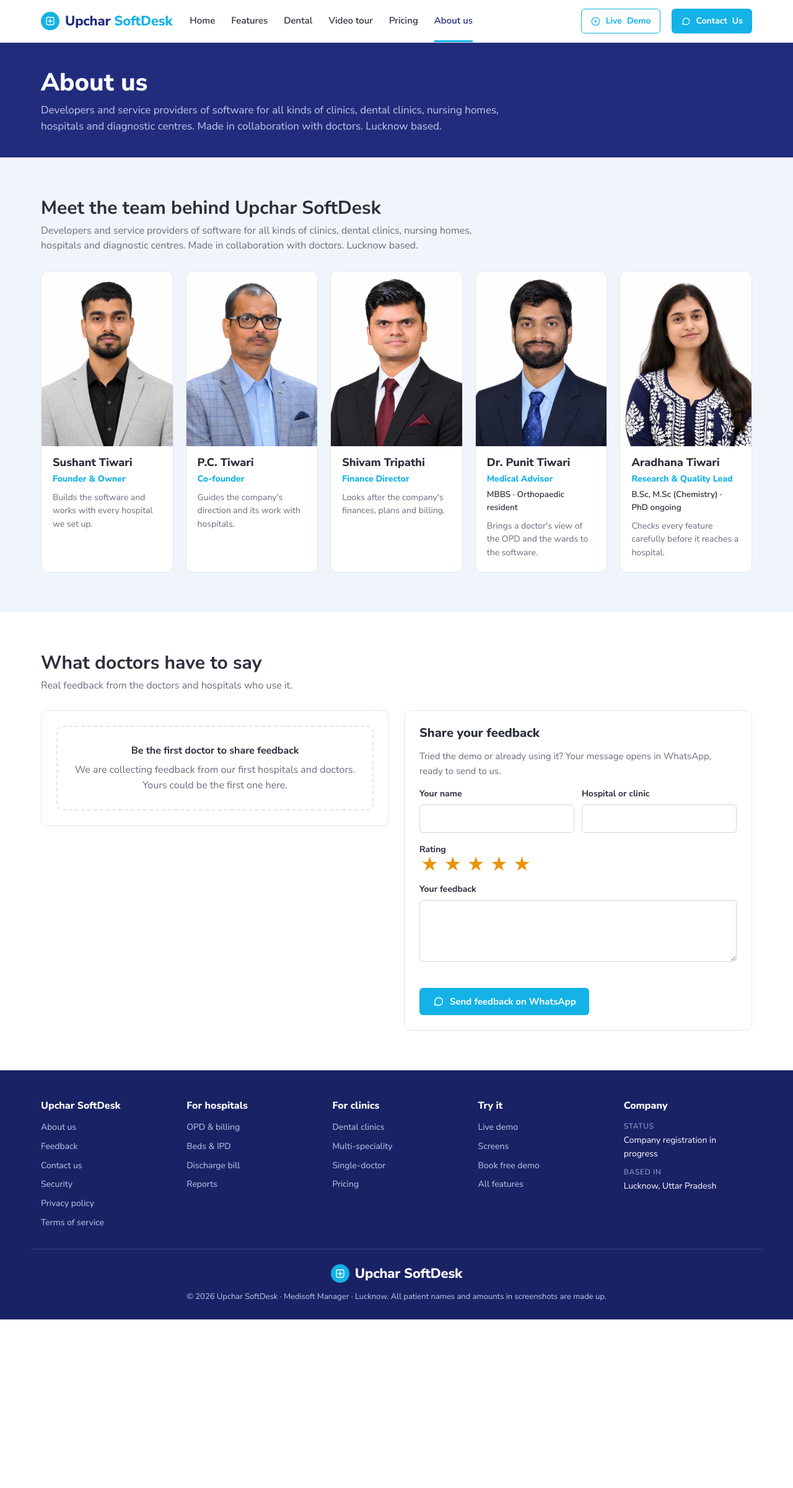
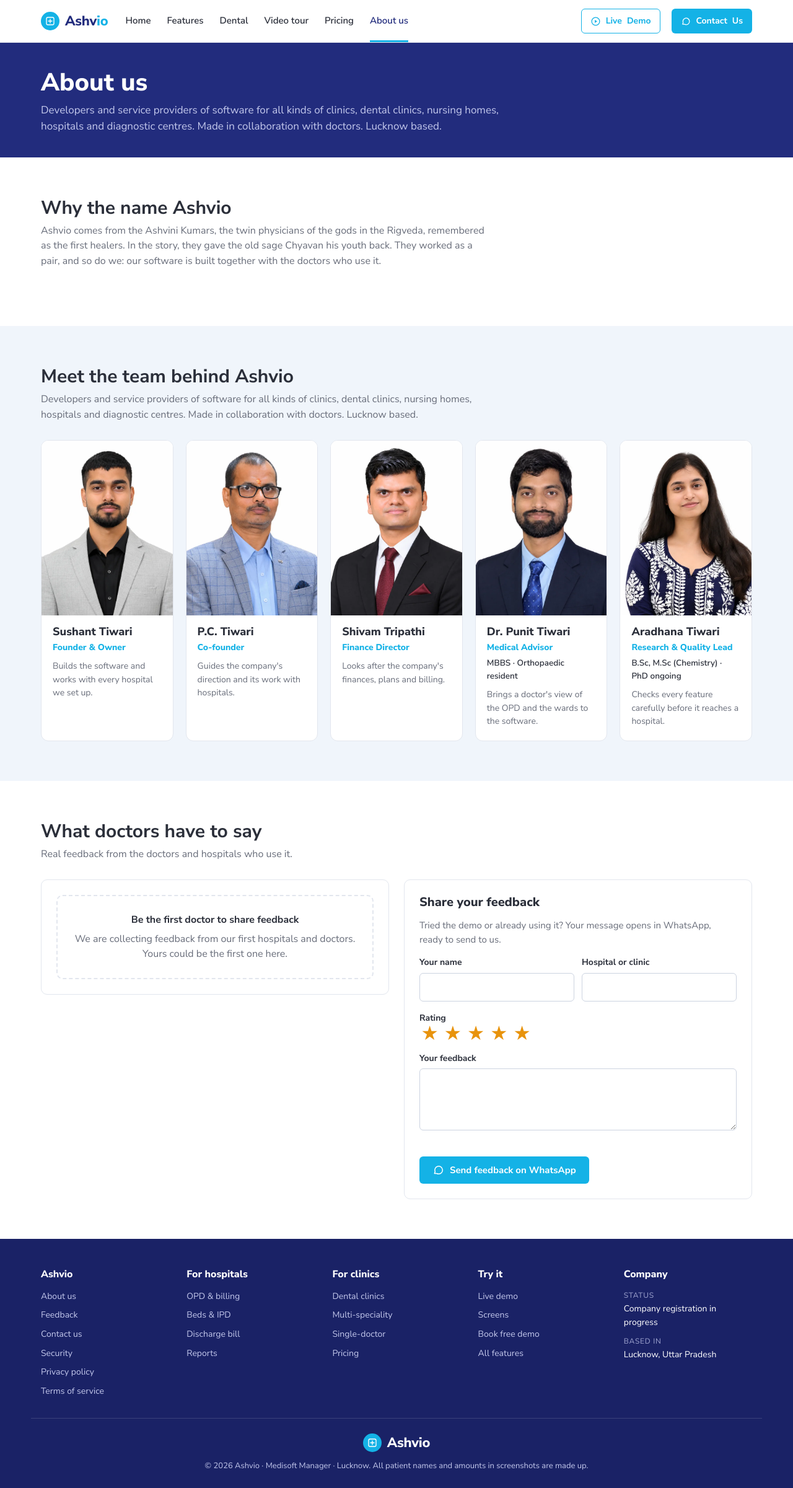
Before and after one commit to sushant8ds/upchardesk-website, a plain HTML site: page about/index.html in a window 1280 px wide. Shown: the whole page at 62% size. Before the commit the page ends 2129 px from the top, so only its background shows below. Drawn offline with Linux system fonts and the light colour scheme.

Commit message:
Rebrand to Ashvio (on hold: name found in use; not published)

```diff
--- a/about/index.html
+++ b/about/index.html
@@ -3,13 +3,13 @@
 <head>
 <meta charset="utf-8">
 <meta name="viewport" content="width=device-width,initial-scale=1,viewport-fit=cover">
-<title>About us · Upchar SoftDesk</title>
-<meta name="description" content="Upchar SoftDesk Medisoft Manager: software for clinics, dental clinics, nursing homes, hospitals and diagnostic centres. Made in collaboration with doctors. Lucknow based.">
+<title>About us · Ashvio</title>
+<meta name="description" content="Ashvio Medisoft Manager: software for clinics, dental clinics, nursing homes, hospitals and diagnostic centres. Made in collaboration with doctors. Lucknow based.">
 <link rel="preconnect" href="https://fonts.googleapis.com">
 <link rel="preconnect" href="https://fonts.gstatic.com" crossorigin>
 <link rel="stylesheet" href="https://fonts.googleapis.com/css2?family=Nunito+Sans:opsz,wght@6..12,400;6..12,600;6..12,700;6..12,800&display=swap">
-<meta property="og:title" content="About us · Upchar SoftDesk">
-<meta property="og:description" content="Upchar SoftDesk Medisoft Manager: software for clinics, dental clinics, nursing homes, hospitals and diagnostic centres. Made in collaboration with doctors. Lucknow based.">
+<meta property="og:title" content="About us · Ashvio">
+<meta property="og:description" content="Ashvio Medisoft Manager: software for clinics, dental clinics, nursing homes, hospitals and diagnostic centres. Made in collaboration with doctors. Lucknow based.">
 <meta property="og:type" content="website">
 <meta name="theme-color" content="#222c7d">
 <meta property="og:url" content="https://upchardesk.onrender.com/about/">
@@ -57,7 +57,7 @@
 
 <header class="top">
   <div class="wrap">
-    <a class="logo" href="/" aria-label="Home"><span class="logo-mark"><svg class="icon"><use href="#i-clinic"/></svg></span><span data-brand-split>Upchar SoftDesk</span></a>
+    <a class="logo" href="/" aria-label="Home"><span class="logo-mark"><svg class="icon"><use href="#i-clinic"/></svg></span><span data-brand-split>Ashvio</span></a>
     <nav class="menu" id="menu" aria-label="Main">
       <a href="/">Home</a>
       <a href="/features/">Features</a>
@@ -79,9 +79,15 @@
     <div class="wrap"><h1>About us</h1><p>Developers and service providers of software for all kinds of clinics, dental clinics, nursing homes, hospitals and diagnostic centres. Made in collaboration with doctors. Lucknow based.</p></div>
   </section>
 
+  <section class="section" id="name" aria-labelledby="name-title">
+    <div class="wrap">
+      <div class="head"><div><h2 id="name-title">Why the name Ashvio</h2><p>Ashvio comes from the Ashvini Kumars, the twin physicians of the gods in the Rigveda, remembered as the first healers. In the story, they gave the old sage Chyavan his youth back. They worked as a pair, and so do we: our software is built together with the doctors who use it.</p></div></div>
+    </div>
+  </section>
+
   <section class="section tinted" id="team" aria-labelledby="team-title">
     <div class="wrap">
-      <div class="head"><div><h2 id="team-title">Meet the team behind <span data-brand>Upchar SoftDesk</span></h2><p>Developers and service providers of software for all kinds of clinics, dental clinics, nursing homes, hospitals and diagnostic centres. Made in collaboration with doctors. Lucknow based.</p></div></div>
+      <div class="head"><div><h2 id="team-title">Meet the team behind <span data-brand>Ashvio</span></h2><p>Developers and service providers of software for all kinds of clinics, dental clinics, nursing homes, hospitals and diagnostic centres. Made in collaboration with doctors. Lucknow based.</p></div></div>
       <div class="team" id="teamList"></div>
     </div>
   </section>
@@ -113,15 +119,15 @@
 
 <footer class="site">
   <div class="wrap cols">
-    <div><h4 data-brand>Upchar SoftDesk</h4><ul><li><a href="/about/">About us</a></li><li><a href="/about/#feedback">Feedback</a></li><li><a href="/contact/">Contact us</a></li><li><a href="/features/#security">Security</a></li><li><a href="/privacy/">Privacy policy</a></li><li><a href="/terms/">Terms of service</a></li></ul></div>
+    <div><h4 data-brand>Ashvio</h4><ul><li><a href="/about/">About us</a></li><li><a href="/about/#feedback">Feedback</a></li><li><a href="/contact/">Contact us</a></li><li><a href="/features/#security">Security</a></li><li><a href="/privacy/">Privacy policy</a></li><li><a href="/terms/">Terms of service</a></li></ul></div>
     <div><h4>For hospitals</h4><ul><li><a href="/features/#features">OPD &amp; billing</a></li><li><a href="/features/#features">Beds &amp; IPD</a></li><li><a href="/features/#features">Discharge bill</a></li><li><a href="/features/#features">Reports</a></li></ul></div>
     <div><h4>For clinics</h4><ul><li><a href="/features/#for">Dental clinics</a></li><li><a href="/features/#for">Multi-speciality</a></li><li><a href="/features/#for">Single-doctor</a></li><li><a href="/pricing/">Pricing</a></li></ul></div>
     <div><h4>Try it</h4><ul><li><a href="/demo/">Live demo</a></li><li><a href="/features/#screens">Screens</a></li><li><a href="/contact/">Book free demo</a></li><li><a href="/features/#features">All features</a></li></ul></div>
     <div><h4>Company</h4><dl id="companyDetails"></dl></div>
   </div>
   <div class="wrap foot-base">
-    <span class="logo"><span class="logo-mark"><svg class="icon"><use href="#i-clinic"/></svg></span><span data-brand>Upchar SoftDesk</span></span>
-    <p>© <span id="year"></span> <span data-brand>Upchar SoftDesk</span> · Medisoft Manager · Lucknow. All patient names and amounts in screenshots are made up.</p>
+    <span class="logo"><span class="logo-mark"><svg class="icon"><use href="#i-clinic"/></svg></span><span data-brand>Ashvio</span></span>
+    <p>© <span id="year"></span> <span data-brand>Ashvio</span> · Medisoft Manager · Lucknow. All patient names and amounts in screenshots are made up.</p>
   </div>
 </footer>
 
--- a/assets/site.js
+++ b/assets/site.js
@@ -4,7 +4,7 @@
    shows "registration in progress" or hides it, and never invents details.
    ====================================================================== */
 const CONFIG = {
-  brand: "Upchar SoftDesk",            // the company / product name
+  brand: "Ashvio",            // the company / product name
   whatsapp: "919362414164",            // WhatsApp number with country code, digits only, e.g. "919XXXXXXXXX"
   phone: "",                           // e.g. "+91 9XXXX XXXXX"
   email: "",                           // e.g. "hello@yourdomain.in"
@@ -69,8 +69,8 @@ const $ = id => document.getElementById(id);
 
 // Brand name everywhere; the header logo shows the second half in blue
 for (const el of document.querySelectorAll("[data-brand]")) el.textContent = CONFIG.brand;
-// Logo: first word in dark, the rest in blue ("Upchar SoftDesk"); one-word names split at the last capital
-const split = CONFIG.brand.includes(" ") ? CONFIG.brand.match(/^(\S+ )(.+)$/) : CONFIG.brand.match(/^(.+?)([A-Z][a-z]+)$/);
+// Logo: first word in dark, the rest in blue; one-word names split at the last capital, else "io" is blue (Ashv<b>io</b>)
+const split = CONFIG.brand.includes(" ") ? CONFIG.brand.match(/^(\S+ )(.+)$/) : (CONFIG.brand.match(/^(.+?)([A-Z][a-z]+)$/) || CONFIG.brand.match(/^(.+?)(io)$/));
 document.querySelector("[data-brand-split]").innerHTML = split ? `${esc(split[1])}<b>${esc(split[2])}</b>` : esc(CONFIG.brand);
 if ($("year")) $("year").textContent = new Date().getFullYear();
 
```
Also changed, not shown: contact/index.html (+8 -8 lines), demo/index.html (+8 -8 lines), demo/open/index.html (+2 -2 lines), dental/demo/index.html (+2 -2 lines), dental/index.html (+8 -8 lines), dental/tour/index.html (+6 -6 lines), features/index.html (+8 -8 lines), index.html (+8 -8 lines), pricing/index.html (+8 -8 lines), privacy/index.html (+10 -10 lines), terms/index.html (+9 -9 lines), tour/index.html (+5 -5 lines), img/share-card.png, 1 other file.
